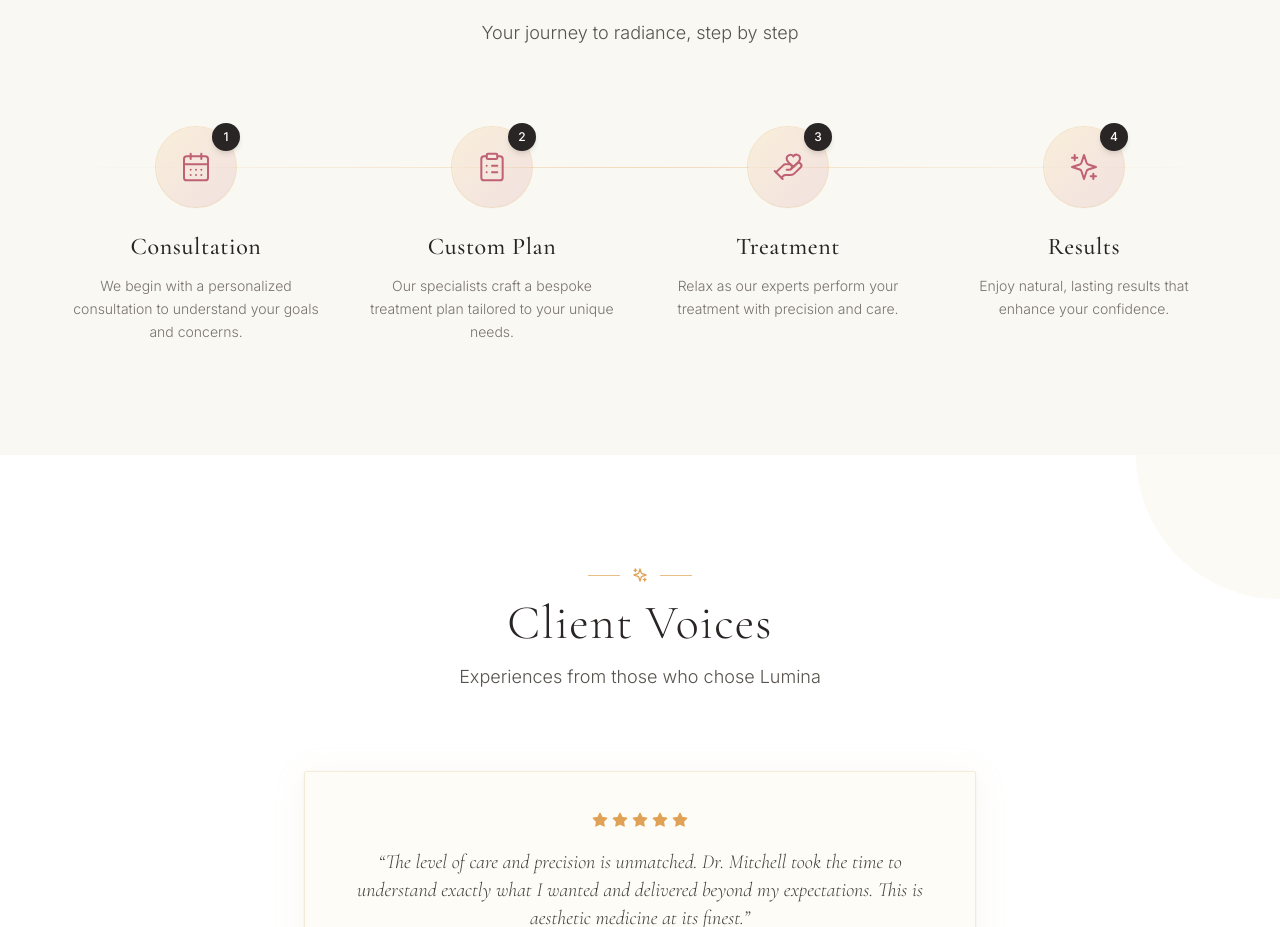
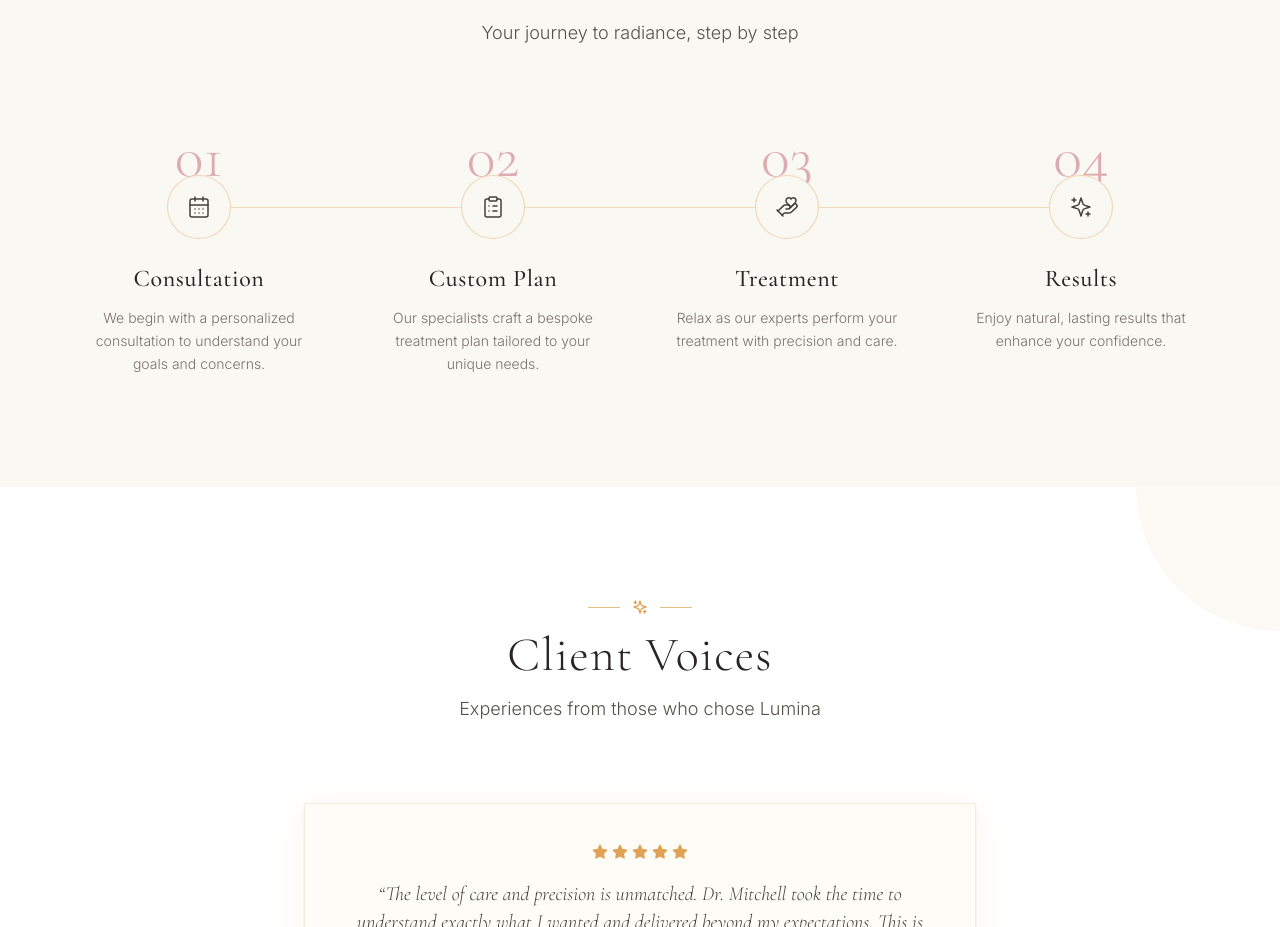
Before and after one commit to sndautomations1-code/Lumina.demo, a React (Vite) app: page / in a window 1280 px wide. Shown: the part 4100-5027 px from the top of the page. Built offline with nearby package versions, Linux system fonts and the light colour scheme.

Commit message:
Redesign How It Works section for premium look

```diff
--- a/src/components/HowItWorks.tsx
+++ b/src/components/HowItWorks.tsx
@@ -3,10 +3,10 @@ import { useLanguage } from '../context/LanguageContext';
 import { useInView } from '../hooks/useInView';
 
 const steps = [
-  { key: 'step1', Icon: CalendarDays },
-  { key: 'step2', Icon: ClipboardList },
-  { key: 'step3', Icon: HandHeart },
-  { key: 'step4', Icon: Sparkles },
+  { key: 'step1', num: '01', Icon: CalendarDays },
+  { key: 'step2', num: '02', Icon: ClipboardList },
+  { key: 'step3', num: '03', Icon: HandHeart },
+  { key: 'step4', num: '04', Icon: Sparkles },
 ] as const;
 
 export default function HowItWorks() {
@@ -28,14 +28,14 @@ export default function HowItWorks() {
         </div>
 
         {/* Steps */}
-        <div className="relative grid grid-cols-1 md:grid-cols-2 lg:grid-cols-4 gap-x-8 gap-y-12">
-          {/* Connecting line — desktop only, fades at the ends so it stays subtle */}
+        <div className="relative grid grid-cols-1 md:grid-cols-2 lg:grid-cols-4 gap-x-6 gap-y-16">
+          {/* Connector rail — desktop only; the icon nodes sit on it and mask it */}
           <div
-            className="hidden lg:block absolute top-10 left-0 right-0 h-px bg-gradient-to-r from-transparent via-gold-300/50 to-transparent"
             aria-hidden="true"
+            className="hidden lg:block absolute top-20 left-[12%] right-[12%] h-px bg-gold-300/50"
           />
 
-          {steps.map(({ key, Icon }, i) => (
+          {steps.map(({ key, num, Icon }, i) => (
             <div
               key={key}
               className={`group relative z-10 flex flex-col items-center text-center transition-all duration-700 ${
@@ -43,21 +43,23 @@ export default function HowItWorks() {
               }`}
               style={{ transitionDelay: isVisible ? `${i * 120}ms` : '0ms' }}
             >
-              {/* Icon badge */}
-              <div className="relative mb-6">
-                <div className="w-20 h-20 rounded-full flex items-center justify-center bg-gradient-to-br from-gold-100 to-[#BF6073]/15 ring-1 ring-gold-300/40 shadow-sm transition-all duration-500 group-hover:shadow-md group-hover:ring-gold-400/50">
-                  <Icon className="w-8 h-8 text-[#BF6073]" strokeWidth={1.5} />
-                </div>
-                {/* Step number */}
-                <span className="absolute -top-1 -right-1 w-7 h-7 rounded-full bg-stone-800 text-white font-sans text-xs font-medium flex items-center justify-center shadow-md">
-                  {i + 1}
-                </span>
+              {/* Editorial number */}
+              <span
+                aria-hidden="true"
+                className="font-serif text-5xl sm:text-6xl font-light leading-none text-[#BF6073]/50 select-none"
+              >
+                {num}
+              </span>
+
+              {/* Icon node — thin onyx line in a gold hairline ring, cream fill masks the rail */}
+              <div className="relative z-10 -mt-3 mb-6 flex h-16 w-16 items-center justify-center rounded-full border border-gold-300/60 bg-cream transition-colors duration-500 group-hover:border-[#BF6073]/60">
+                <Icon className="h-6 w-6 text-stone-700" strokeWidth={1.5} />
               </div>
 
               <h3 className="font-serif text-xl sm:text-2xl font-medium text-stone-800 mb-3 tracking-wide">
                 {t(`howItWorks.${key}.title`)}
               </h3>
-              <p className="font-sans text-sm font-light leading-relaxed text-stone-500 max-w-xs mx-auto">
+              <p className="font-sans text-sm font-light leading-relaxed text-stone-500 max-w-[15rem] mx-auto">
                 {t(`howItWorks.${key}.desc`)}
               </p>
             </div>
```
